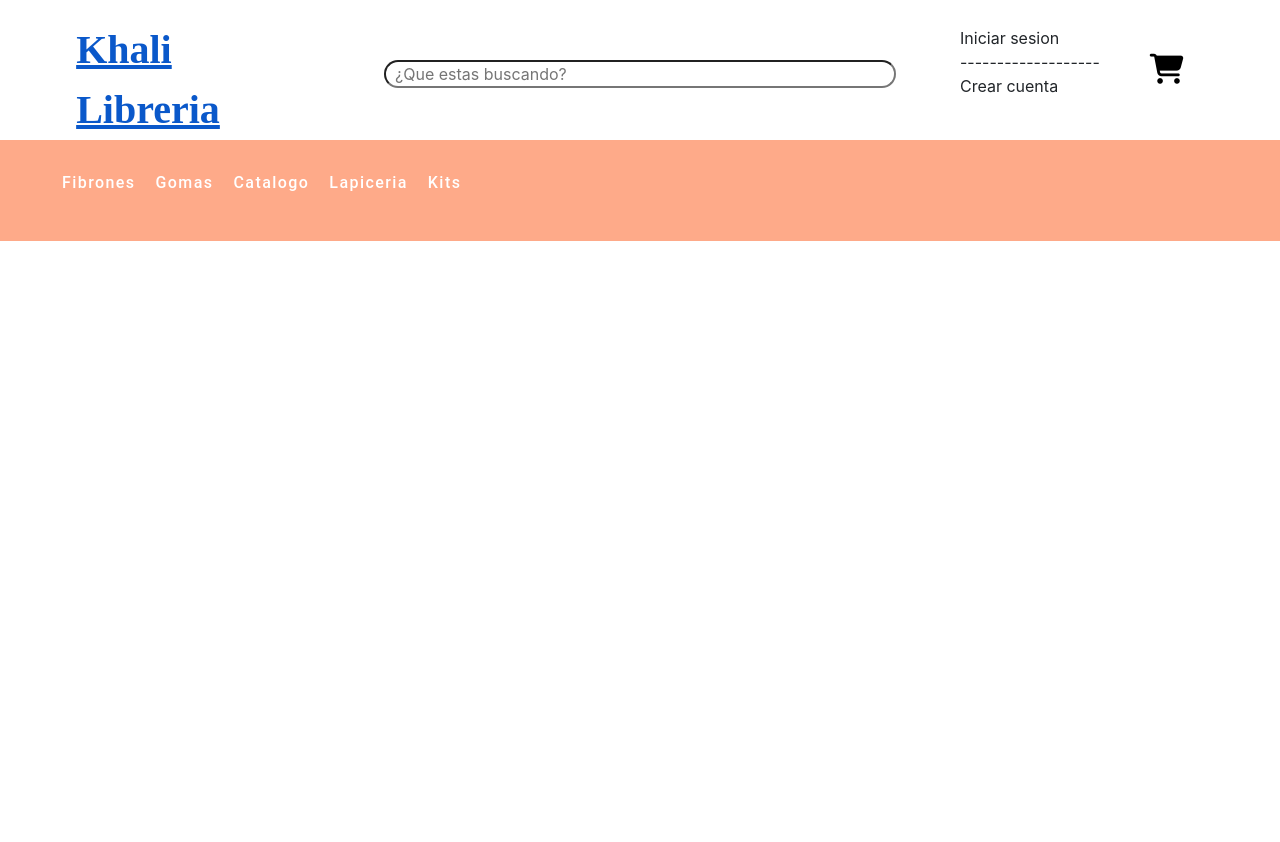
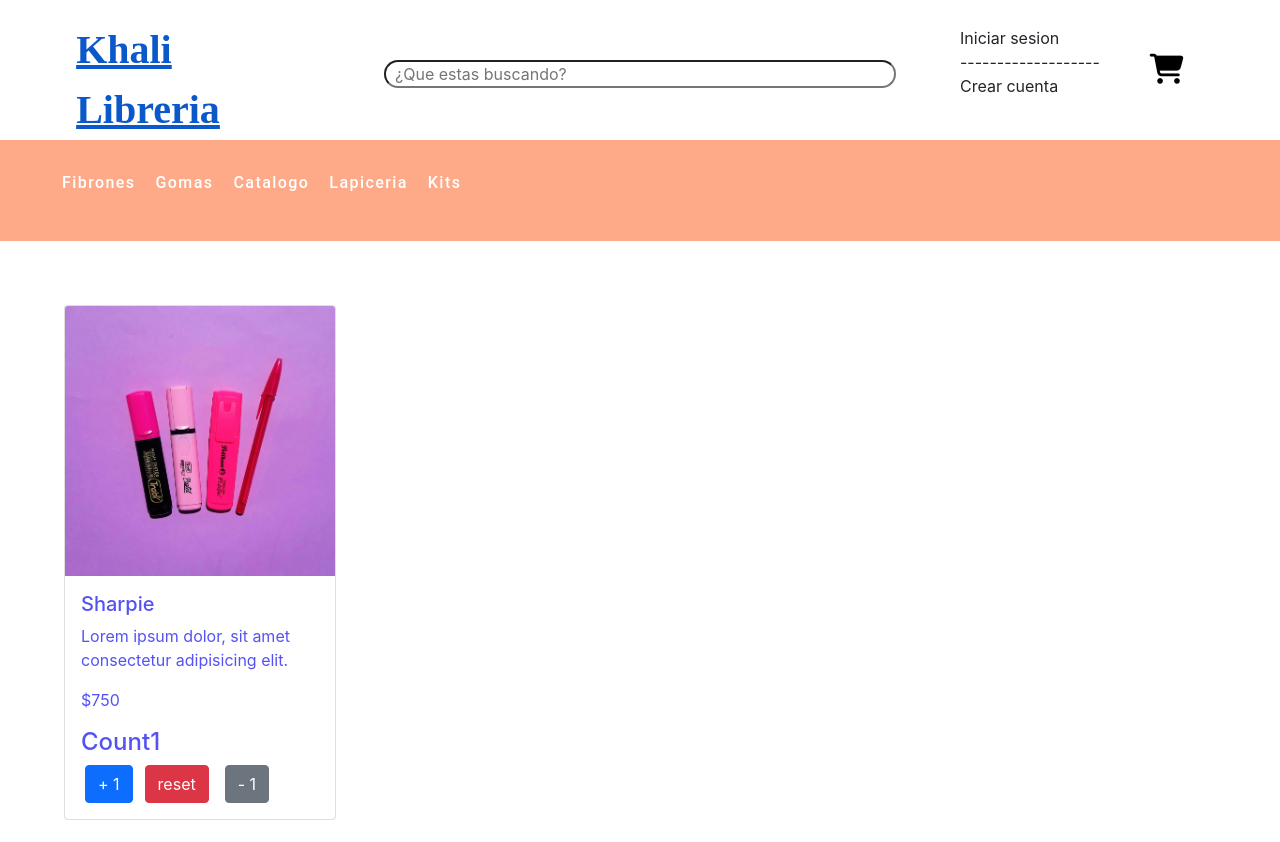
Before and after one commit to EzequielArias12/Khali_libreria_Arias, a React (Create React App) app: page /item/1 in a window 1280 px wide. Shown: the top 842 px of the page. Before the commit the page ends 800 px from the top, so only its background shows below. Built offline with nearby package versions, Linux system fonts and the light colour scheme; a web font is replaced by a local one.

Commit message:
Arreglo de rutas y Box prolija

```diff
--- a/src/App.js
+++ b/src/App.js
@@ -17,7 +17,7 @@
     <Route exact path="/categoria/:categoriaId">
       <ItemListContainer/>
     </Route>
-    <Route exact path="item/:itemId">
+    <Route exact path="/item/:itemId">
       <ItemDetailContainer/>
     </Route>
   </Switch>
--- a/src/components/ItemDetail/ItemDetail.css
+++ b/src/components/ItemDetail/ItemDetail.css
@@ -1,24 +1,3 @@
-.item-detail {
-  display: flex;
-  justify-content: center;
+.card {
+  width : 18rem;
 }
-
-.item-detail-img {
-  padding: 1rem;
-}
-
-.detail-img {
-  width: 25rem;
-}
-
-.detalle {
-  display: flex;
-  flex-direction: column;
-  align-items: center;
-  justify-content: center;
-  padding: 1rem;
-}
-
-.descripcion {
-  width: 20rem;
-}
--- a/src/components/ItemDetail/ItemDetail.js
+++ b/src/components/ItemDetail/ItemDetail.js
@@ -2,16 +2,16 @@
 
 export function ItemDetail({ details }) {
   return (
-    <div className="item-detail">
-      <div className="item-detail-img">
-        <img className="detail-img" src={details.img} alt="" />
-      </div>
-      <div className="detalle">
-        <h1>{details.name}</h1>
-        <p className="descripcion">{details.descripcion}</p>
-        <p>${details.precio}</p>
-        <ItemCount />
-      </div>
-    </div>
+    <>
+    <div className="card" >
+  <img src={details.img} className="card-img-top" alt="..."/>
+  <div className="card-body">
+    <h5 className="card-title">{details.name}</h5>
+    <p className="card-text">{details.descripcion}</p>
+    <p>${details.precio}</p>
+    <ItemCount />
+  </div>
+</div>
+    </>
   );
 }
```
Also changed, not shown: src/components/NavBar/Navbar.js (line endings or trailing spaces).
